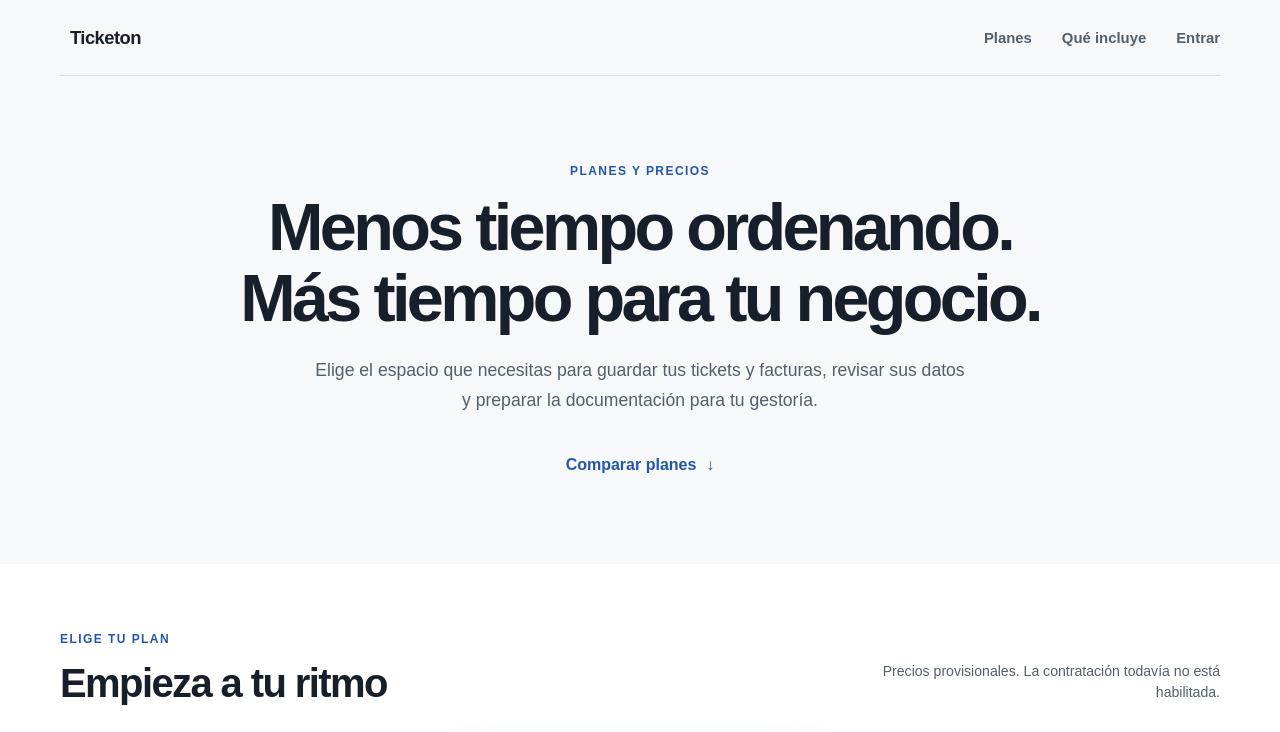
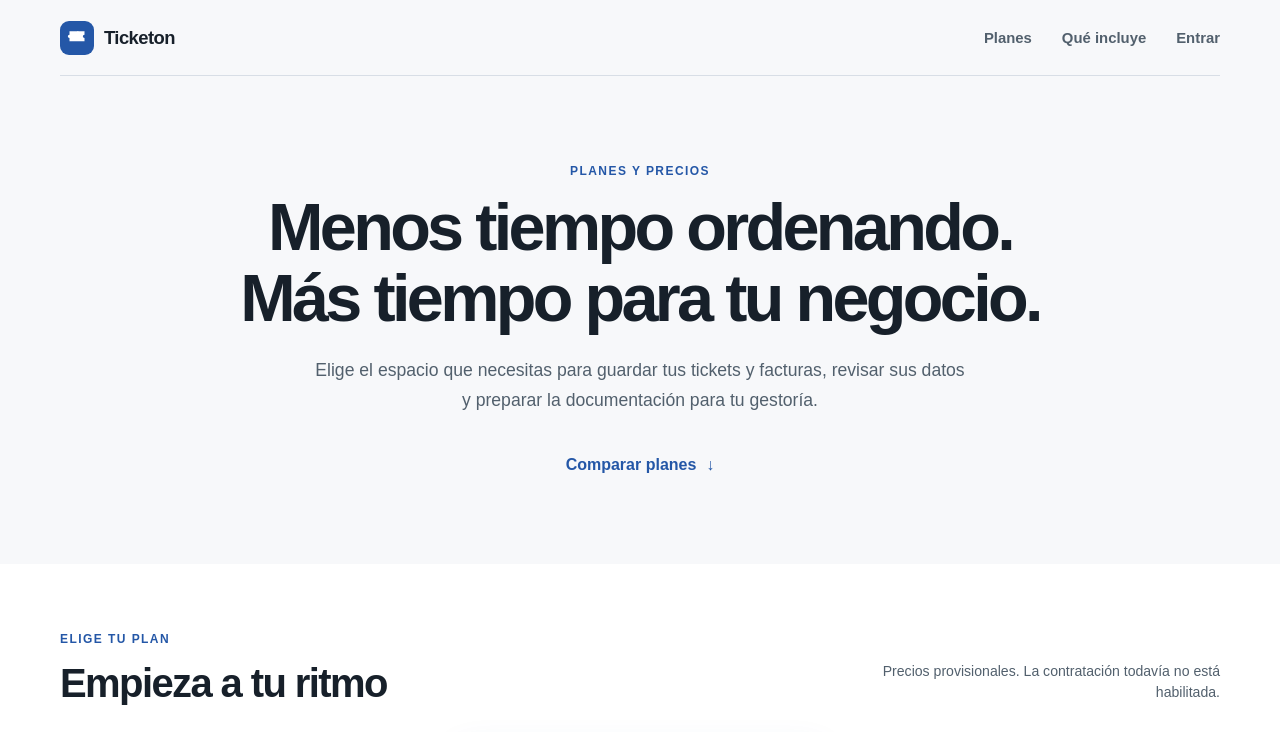
Before and after one commit to Ana-gp/gestion-facturas, a Next.js app: page /precios in a window 1280 px wide. Shown: the top 732 px of the page. Built offline with nearby package versions, Linux system fonts and the light colour scheme.

Commit message:
style(precios): ajustar icono Ticketon y enlaces legales

```diff
--- a/app/precios/precios.module.css
+++ b/app/precios/precios.module.css
@@ -511,3 +511,5 @@
   outline: 3px solid #6d9be8;
   outline-offset: 4px;
 }
+
+.logoIcon{display:block;width:34px;height:34px;flex:0 0 34px;padding:7px;border-radius:9px;background:var(--azul);color:#fff;fill:currentColor;stroke:currentColor;stroke-width:0}.logoIcon path+path{fill:none;stroke:#fff;stroke-width:1.4}.legalNav{display:flex;flex-wrap:wrap;gap:18px}.legalNav a{color:var(--gris);font-size:.86rem;text-decoration:none}.legalNav a:hover{color:var(--azul)}
```
